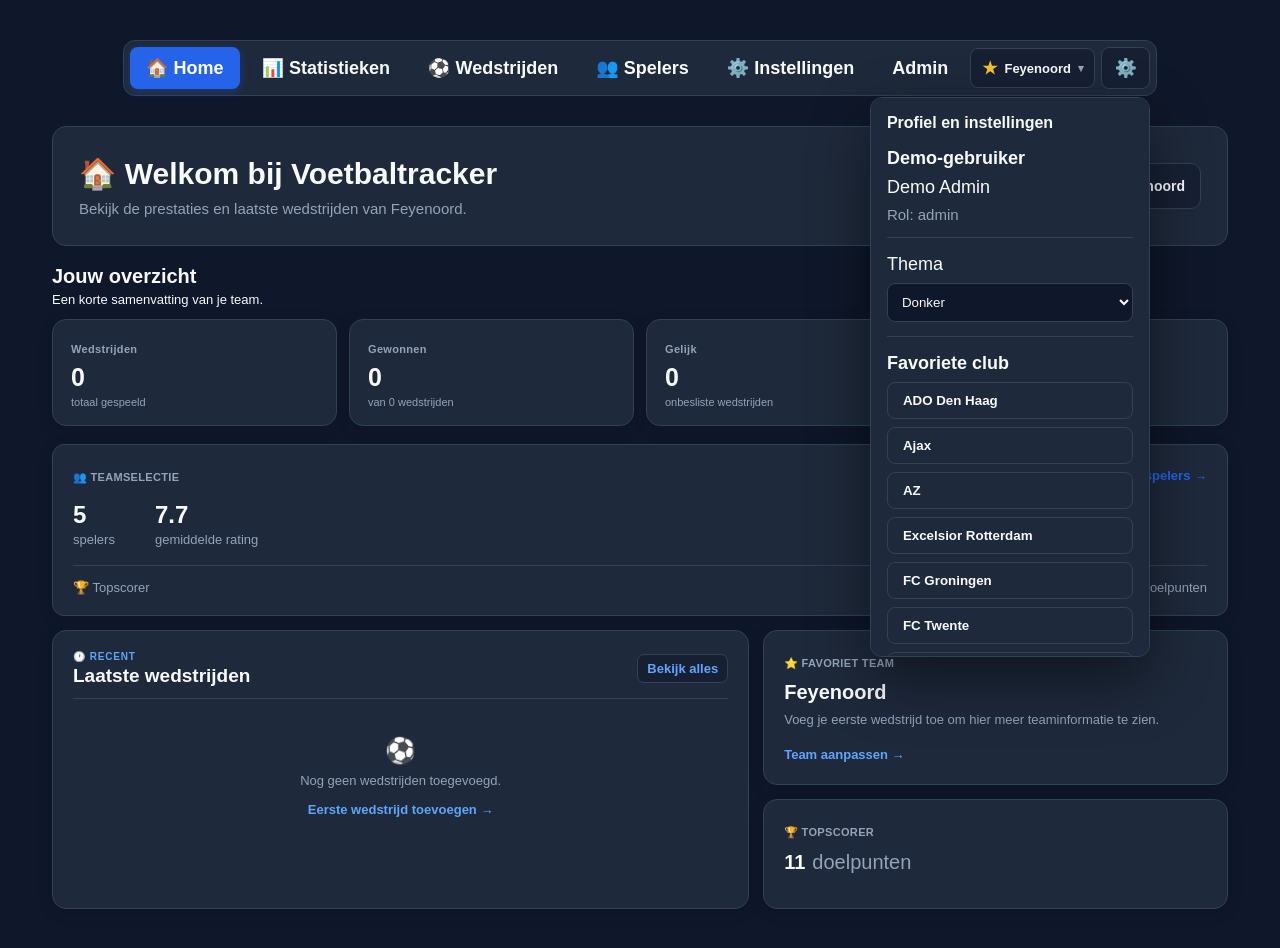
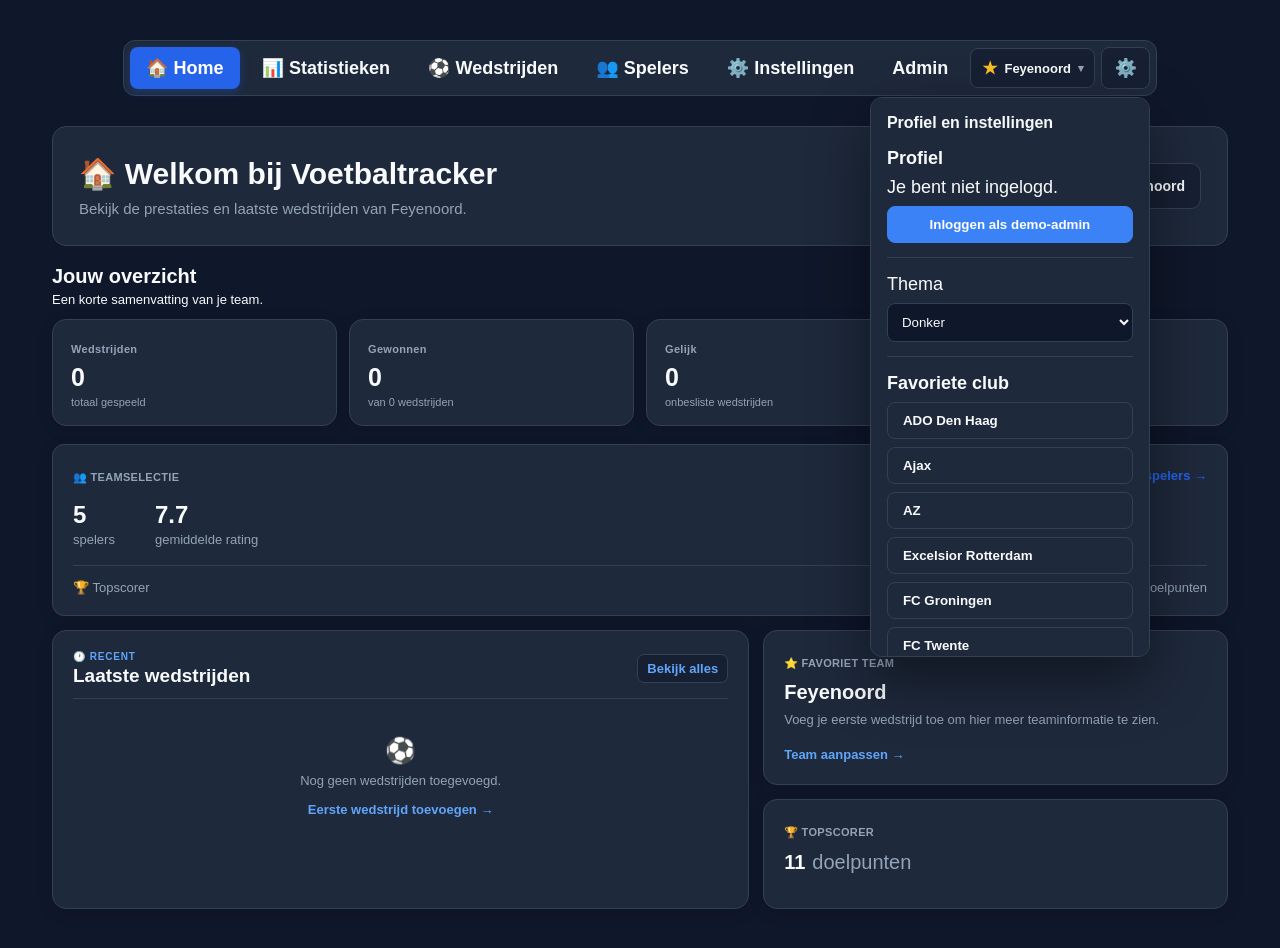
Before and after one commit to Ryan050409/simpel-design, a React (Vite) app: page / in a window 1280 px wide. Both pictures are taken after a click on the button "⚙️". Built offline with nearby package versions, Linux system fonts and the light colour scheme.

Commit message:
nog bezig met inlog en uitlog voor admin

```diff
--- a/src/App.tsx
+++ b/src/App.tsx
@@ -1,6 +1,11 @@
-
 import { useEffect, useRef, useState } from "react";
-import { BrowserRouter, Routes, Route, NavLink } from "react-router-dom";
+import {
+  BrowserRouter,
+  Routes,
+  Route,
+  NavLink,
+  Navigate,
+} from "react-router-dom";
 
 import "./App.css";
 import PlayersPage from "./PlayersPage.tsx";
@@ -178,6 +183,9 @@ function App() {
 
   // Nieuw: state en ref voor het profielmenu.
   const [showProfileMenu, setShowProfileMenu] = useState(false);
+  const [isLoggedIn, setIsLoggedIn] = useState(() => {
+  return localStorage.getItem("demoLoggedIn") === "true";
+});
   const profileMenuRef = useRef<HTMLDivElement>(null);
 
   useEffect(() => {
@@ -270,7 +278,9 @@ function App() {
   useEffect(() => {
     localStorage.setItem("theme", theme);
   }, [theme]);
-
+  useEffect(()=> {
+    localStorage.setItem("demoLoggedIn", String(isLoggedIn));
+  }, [isLoggedIn]);
   return (
     <BrowserRouter>
       <div className={`app ${theme}`}>
@@ -285,9 +295,7 @@ function App() {
 
           <NavLink to="/instellingen">⚙️ Instellingen</NavLink>
 
-          {DEMO_USER.role === "admin" && (
-            <NavLink to="/admin">Admin</NavLink>
-          )}
+          {DEMO_USER.role === "admin" && <NavLink to="/admin">Admin</NavLink>}
 
           <div className="favorite-menu" ref={favoriteMenuRef}>
             <button
@@ -323,9 +331,7 @@ function App() {
                     }}
                   >
                     <span>{club.name}</span>
-                    {team === club.name && (
-                      <span aria-hidden="true">★</span>
-                    )}
+                    {team === club.name && <span aria-hidden="true">★</span>}
                   </button>
                 ))}
               </div>
@@ -348,11 +354,41 @@ function App() {
               <div className="profile-menu-dropdown">
                 <h3>Profiel en instellingen</h3>
 
-                <div className="profile-menu-section">
-                  <strong>Demo-gebruiker</strong>
-                  <span>{DEMO_USER.displayName}</span>
-                  <small>Rol: {DEMO_USER.role}</small>
-                </div>
+
+<div className="profile-menu-section">
+  <strong>Profiel</strong>
+
+  {isLoggedIn ? (
+    <>
+      <span>{DEMO_USER.displayName}</span>
+      <small>Rol: {DEMO_USER.role}</small>
+
+      <button
+        type="button"
+        onClick={() => {
+          setIsLoggedIn(false);
+          setShowProfileMenu(false);
+        }}
+      >
+        Uitloggen
+      </button>
+    </>
+  ) : (
+    <>
+      <span>Je bent niet ingelogd.</span>
+
+      <button
+        type="button"
+        onClick={() => {
+          setIsLoggedIn(true);
+          setShowProfileMenu(false);
+        }}
+      >
+        Inloggen als demo-admin
+      </button>
+    </>
+  )}
+</div>
 
                 <div className="profile-menu-section">
                   <label htmlFor="profile-theme">Thema</label>
@@ -402,11 +438,7 @@ function App() {
           <Route
             path="/"
             element={
-              <HomePage
-                matches={matches}
-                playerList={playerList}
-                team={team}
-              />
+              <HomePage matches={matches} playerList={playerList} team={team} />
             }
           />
 
@@ -460,10 +492,7 @@ function App() {
             }
           />
 
-          <Route
-            path="/admin"
-            element={<AdminPage role={DEMO_USER.role} />}
-          />
+          <Route path="/admin" element={<AdminPage role={DEMO_USER.role} />} />
         </Routes>
       </div>
     </BrowserRouter>
```
